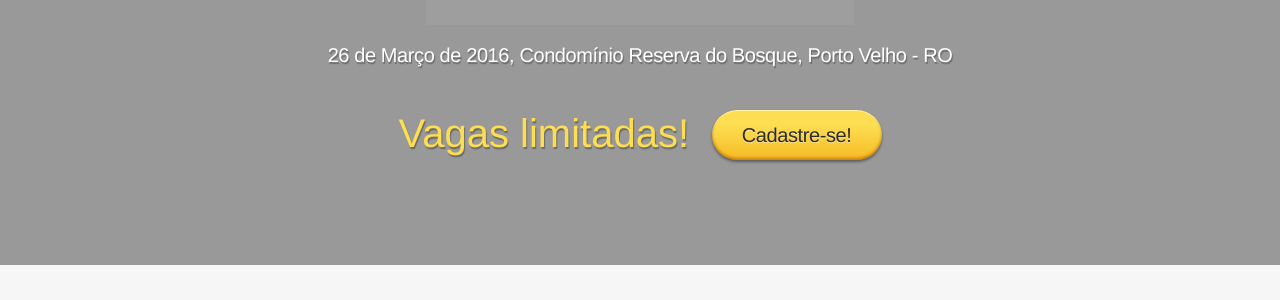
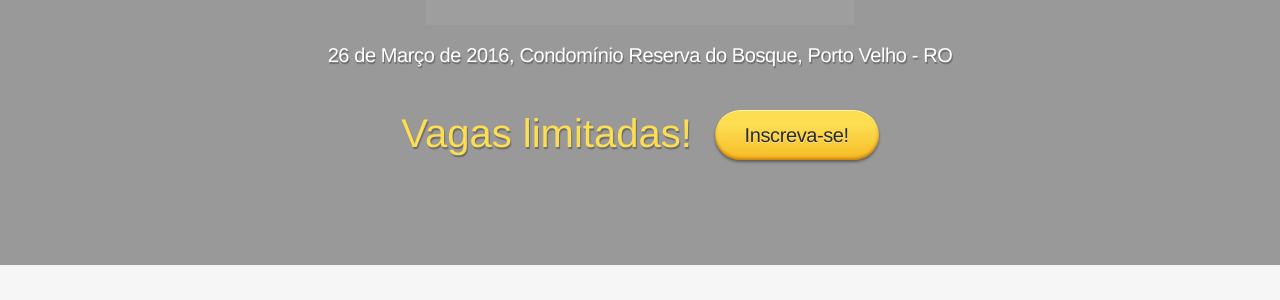
Before and after one commit to devpvh/beer-and-code, a Jekyll site: the page built from index.html, in a window 1280 px wide and 900 px high, scrolled down 373 px. Shown: the part 136-436 px from the top of the window. Built offline with Jekyll 4.4.1, drawn with Linux system fonts in a browser that asks for light colours; Markdown is read by kramdown in place of the engine named in the settings; grey boxes are pictures that could not be loaded.

Commit message:
Update _config.yml

```diff
--- a/_config.yml
+++ b/_config.yml
@@ -22,7 +22,7 @@ site:
     cover: "http://i.imgur.com/DyuPfIT.jpg"
     facebook: "http://i.imgur.com/ZXtTAga.png"
 
-subscribe_text: "Cadastre-se!"
+subscribe_text: "Inscreva-se!"
 subscribe_url: "http://www.eventick.com.br/beer-and-code-ro-2016"
 
 # Active sections on the website
```
